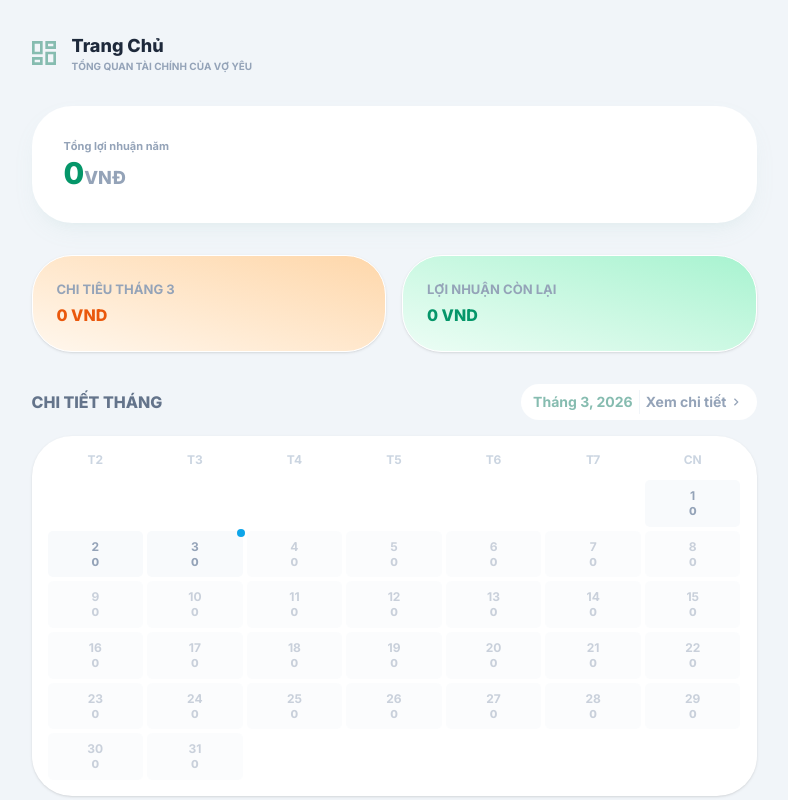
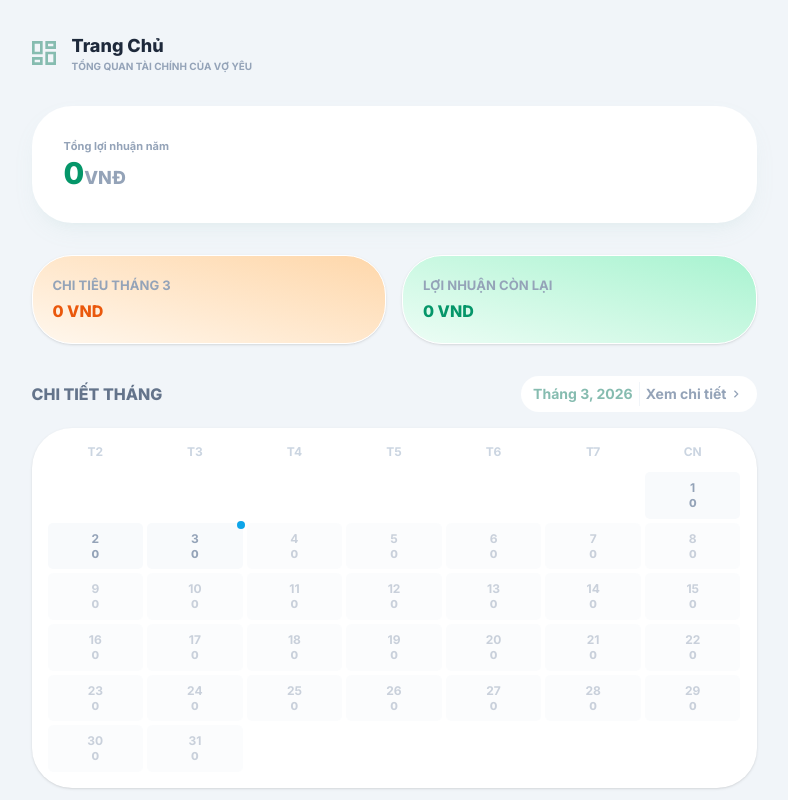
Before and after one commit to nguyencongdanh782001/finance-app, a Next.js app: page / in a window 1280 px wide. Shown: the top 800 px of the page, without its empty margins (246-1034 px from the left). Built offline with nearby package versions, Linux system fonts and the light colour scheme; no server answers.

Commit message:
update UI

```diff
--- a/src/components/Dashboard/ListDate/BlockTotalExpense/index.tsx
+++ b/src/components/Dashboard/ListDate/BlockTotalExpense/index.tsx
@@ -18,7 +18,7 @@ const BlockTotalExpense = (props: BlockTotalExpenseProps) => {
   const defaultMonth = urlMonth || now.getMonth() + 1;
 
   return (
-    <div className="flex flex-col gap-1 rounded-[40px] p-6 border border-white shadow-sm bg-linear-to-tr from-orange-2 to-orange-5">
+    <div className="flex flex-col gap-1 rounded-[40px] p-5 border border-white shadow-sm bg-linear-to-tr from-orange-2 to-orange-5">
       <p className="text-green-1 text-13px font-bold uppercase">
         chi tiêu tháng {defaultMonth}
       </p>
--- a/src/components/Dashboard/ListDate/BlockTotalProfit/index.tsx
+++ b/src/components/Dashboard/ListDate/BlockTotalProfit/index.tsx
@@ -14,7 +14,7 @@ const BlockTotalProfit = (props: BlockTotalProfitProps) => {
 
   return (
     <div
-      className={`flex flex-col gap-1 rounded-[40px] p-6 border border-white shadow-sm bg-linear-to-tr ${profit && profit < 0 ? "from-red-6 to-red-5" : "from-green-18 to-green-17"}`}
+      className={`flex flex-col gap-1 rounded-[40px] p-5 border border-white shadow-sm bg-linear-to-tr ${profit && profit < 0 ? "from-red-6 to-red-5" : "from-green-18 to-green-17"}`}
     >
       <p className="text-green-1 text-13px font-bold uppercase">
         Lợi nhuận còn lại
```
